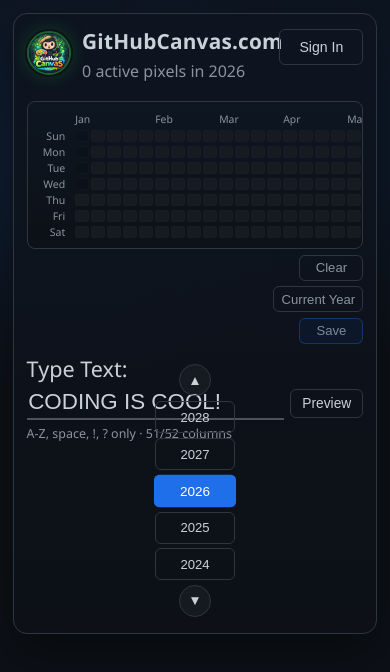
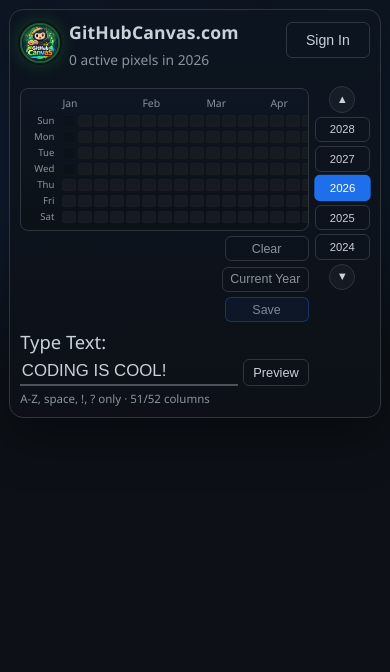
Before and after one commit to ghcanvas/github-canvas, an Angular app: page / in a window 390 px wide. Shown: the top 672 px of the page. Built offline with nearby package versions, Linux system fonts and the light colour scheme; no server answers.

Commit message:
adjusted mobile year picker

```diff
--- a/src/app/app.css
+++ b/src/app/app.css
@@ -126,6 +126,7 @@
   justify-self: end;
   width: 5rem;
   padding: 0.2rem 0;
+  margin-top: -90px;
 }
 
 .year-step-btn {
@@ -577,25 +578,18 @@
 
 @media (max-width: 900px) {
   .canvas-page {
-    padding: 0.8rem;
+    padding: 0.7rem;
   }
 
   .canvas-card {
-    padding: 0.8rem;
-  }
-
-  .grid-shell {
-    padding: 0.6rem;
-    width: 100%;
-  }
-
-  .canvas-card {
-    grid-template-columns: 1fr;
+    grid-template-columns: minmax(0, 1fr) 3.8rem;
+    column-gap: 0.45rem;
     row-gap: 0.55rem;
+    padding: 0.75rem;
   }
 
   .canvas-header {
-    grid-column: 1;
+    grid-column: 1 / -1;
     gap: 0.5rem;
     align-items: flex-start;
     min-width: 0;
@@ -609,22 +603,46 @@
   .left-panel {
     grid-column: 1;
     grid-row: 2;
+    min-width: 0;
   }
 
   .grid-shell {
     width: 100%;
-    padding: 0.6rem;
+    padding: 0.5rem;
   }
 
   .brand-block {
     min-width: 0;
   }
 
+  .brand-block h1 {
+    font-size: 1.1rem;
+  }
+
+  .brand-block p {
+    font-size: 0.86rem;
+  }
+
   .year-nav {
-    grid-column: 1;
-    grid-row: 3;
-    justify-self: center;
-    width: min(100%, 5rem);
+    grid-column: 2;
+    grid-row: 2;
+    width: 3.8rem;
+    justify-self: end;
+    align-self: start;
+    margin-top: 0.5rem;
+    gap: 0.24rem;
+  }
+
+  .year-btn {
+    min-height: 1.75rem;
+    padding: 0.2rem 0.35rem;
+    font-size: 0.74rem;
+  }
+
+  .year-step-btn {
+    width: 1.8rem;
+    height: 1.8rem;
+    font-size: 0.75rem;
   }
 
   .clear-actions {
@@ -632,6 +650,15 @@
     justify-self: auto;
     align-self: stretch;
     margin-top: 0.35rem;
+  }
+
+  .clear-btn,
+  .save-btn {
+    min-width: 5.8rem;
+  }
+
+  .plan-status {
+    font-size: 0.72rem;
   }
 
   .text-tools label {
@@ -645,6 +672,93 @@
 
   .text-input-row input {
     font-size: 1.4rem;
-    min-width: 220px;
+    min-width: 0;
   }
 }
+
+@media (max-width: 520px) {
+  .canvas-page {
+    padding: 0.55rem;
+  }
+
+  .canvas-card {
+    grid-template-columns: minmax(0, 1fr) 3.45rem;
+    column-gap: 0.38rem;
+    padding: 0.65rem;
+  }
+
+  .brand-block {
+    gap: 0.55rem;
+  }
+
+  .brand-avatar {
+    width: 40px;
+    height: 40px;
+  }
+
+  .grid-shell {
+    padding: 0.45rem;
+  }
+
+  .month-track {
+    margin-left: 34px;
+  }
+
+  .day-track {
+    width: 28px;
+    font-size: 0.6rem;
+    padding-right: 2px;
+  }
+
+  .year-nav {
+    width: 3.45rem;
+    margin-top: 0.35rem;
+  }
+
+  .year-btn {
+    min-height: 1.6rem;
+    padding: 0.16rem 0.2rem;
+    font-size: 0.7rem;
+  }
+
+  .year-step-btn {
+    width: 1.65rem;
+    height: 1.65rem;
+    font-size: 0.7rem;
+  }
+
+  .clear-actions {
+    align-items: flex-end;
+  }
+
+  .clear-btn,
+  .save-btn {
+    min-width: 5.25rem;
+    font-size: 0.78rem;
+  }
+
+  .text-tools {
+    margin-top: 0.55rem;
+  }
+
+  .text-tools label {
+    font-size: 1.15rem;
+  }
+
+  .text-input-row {
+    gap: 0.35rem;
+  }
+
+  .text-input-row input {
+    font-size: 1.05rem;
+  }
+
+  .preview-btn {
+    padding: 0.3rem 0.55rem;
+    font-size: 0.8rem;
+  }
+
+  .text-hint {
+    font-size: 0.72rem;
+  }
+}
--- a/src/app/app.html
+++ b/src/app/app.html
@@ -145,7 +145,7 @@
       </div>
     </section>
 
-    <nav class="year-nav" aria-label="Select year" style="margin-top: -90px">
+    <nav class="year-nav" aria-label="Select year">
       <button
         type="button"
         class="year-step-btn"
```
